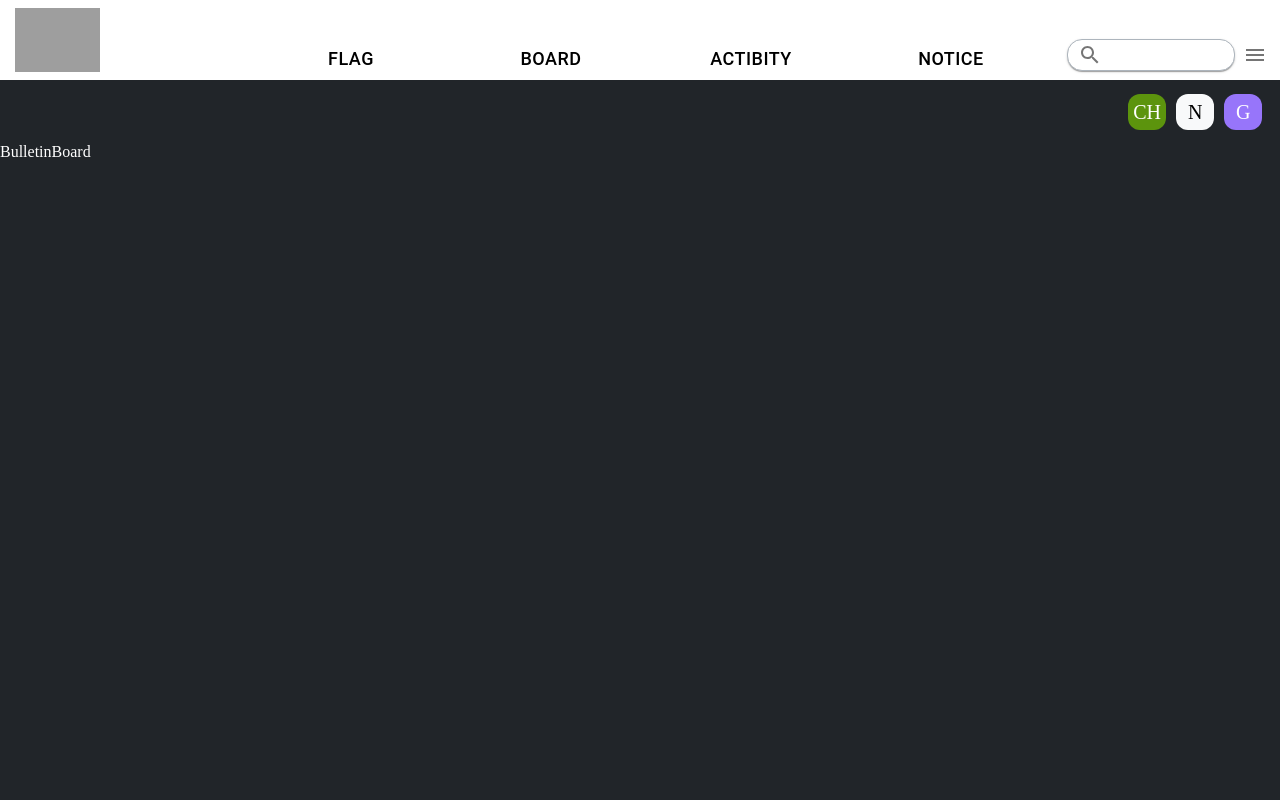
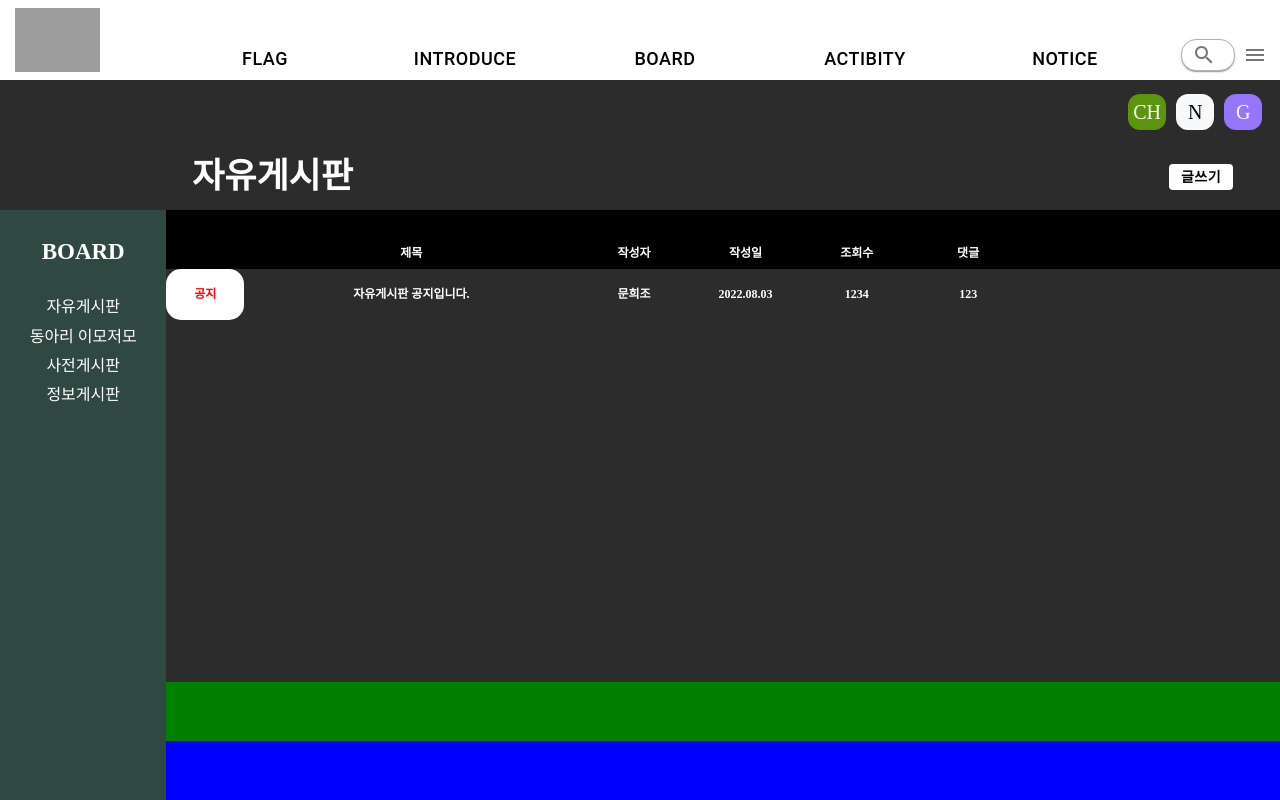
Before and after one commit to USW-Flag-Board/FrontEnd, a React (Create React App) app: page /board in a window 1280 px wide. Built offline with nearby package versions, Linux system fonts and the light colour scheme; grey boxes are pictures that could not be loaded; the HTML template or start-up script is replaced by a standard one.

Commit message:
feat: 자유게시판 수정

```diff
--- a/src/App.js
+++ b/src/App.js
@@ -23,7 +23,7 @@ const GlobalStyle = createGlobalStyle`
   body{
     color: white;
     margin: 0;
-    background-color: #212529;
+    background-color: #2C2C2C;
   }
 `;
 
--- a/src/component/Header.jsx
+++ b/src/component/Header.jsx
@@ -1,7 +1,7 @@
 import React, { useState } from "react";
 import SearchIcon from '@mui/icons-material/Search';
+import MenuIcon from '@mui/icons-material/Menu';
 import IconButton from '@mui/material/IconButton';
-import MenuIcon from '@mui/icons-material/Menu';
 import Paper from '@mui/material/Paper';
 import InputBase from '@mui/material/InputBase';
 import Box from '@mui/material/Box';
@@ -66,7 +66,7 @@ const ButtonItem = styled('div')({
 
 
 const Header = () => {
-  const sections = ["FLAG", "BOARD", "ACTIBITY", "NOTICE"];
+  const sections = ["FLAG", "INTRODUCE","BOARD", "ACTIBITY", "NOTICE"];
   const menuItem = ["STUDY", "PROJECT"];
   const [anchorEl, setAnchorEl] = useState(null);
   const buttonItem = [
@@ -99,7 +99,13 @@ const Header = () => {
                   aria-haspopup="true"
                   aria-expanded={open ? 'true' : undefined}
                   onClick={handleClick}
-                  sx={{width:"200px", height: "50px", display: "flex", alignItems: "flex-end", fontSize: "18px", color: "black","&:hover": {backgroundColor: "#adb5bd", borderRadius: "10px"}}}>{item}
+                  sx={{width:"200px",
+                      height: "50px",
+                      display: "flex",
+                      alignItems: "flex-end",
+                      fontSize: "18px",
+                      color: "black",
+                      "&:hover": {backgroundColor: "#adb5bd", borderRadius: "10px"}}}>{item}
                 </Button>)}
                 <Menu
                     id="fade-menu"
@@ -110,12 +116,27 @@ const Header = () => {
                     open={open}
                     onClose={handleClose}
                     TransitionComponent={Fade}>
-                  {menuItem.map((item)=> (<MenuItem key={item} onClick={handleClose} sx={{width:"200px", display: "flex", alignItems: "flex-end", justifyContent: "center", fontSize: "13px", borderBottom: "3px solid #adb5bd", "&:last-child": {borderBottom: "none"}}}>{item}</MenuItem>))}
+                  {menuItem.map((item)=> (<MenuItem
+                    key={item}
+                    onClick={handleClose}
+                    sx={{width:"200px",
+                        display: "flex",
+                        alignItems: "flex-end",
+                        justifyContent: "center",
+                        fontSize: "13px",
+                        borderBottom: "3px solid #adb5bd",
+                        "&:last-child": {borderBottom: "none"}}}>{item}
+                    </MenuItem>))}
                 </Menu>
               </MenuItems>
               <Paper
                 component="form"
-                sx={{display: 'flex', width: 250, height: 30, borderRadius: "15px", ml: 2, border: "1px solid #adb5bd"}}
+                sx={{display: 'flex',
+                    width: 250,
+                    height: 30,
+                    borderRadius: "15px",
+                    ml: 2,
+                    border: "1px solid #adb5bd"}}
                 >
                   <IconButton type="button" sx={{ p: '10px'}} aria-label="search">
                     <SearchIcon />
@@ -132,7 +153,11 @@ const Header = () => {
         </HomeHeader>
       </Box>
       <ButtonArea>
-        {buttonItem.map((item)=>(<ButtonItem key={item.name} style={{color: `${item.fontColor}`, backgroundColor: `${item.bgColor}` }}>{item.name}</ButtonItem>))}
+        {buttonItem.map((item)=>(<ButtonItem
+          key={item.name}
+          style={{color: `${item.fontColor}`,
+          backgroundColor: `${item.bgColor}` }}>{item.name}
+        </ButtonItem>))}
       </ButtonArea>
     </>
   );
--- a/src/component/SideBar.jsx
+++ b/src/component/SideBar.jsx
@@ -2,20 +2,52 @@ import React from 'react';
 import { styled } from '@mui/system';
 
 const SideArea = styled('div')({
-    width: "20%",
     height: "100%",
 });
 
 const SideBarBox = styled('div')({
-    backgroundColor: "#868e96",
     height: "100%",
     width: "100%",
 });
 
-export default function SideBar() {
+const ContentsTitle = styled('div')({
+    height: "5%",
+    width: "100%",
+    boxSizing: "border-box",
+    padding: "25%",
+    display: "flex",
+    alignItems: "center",
+    justifyContent: "center",
+    fontSize: "23px",
+    fontWeight: "700",
+});
+
+const ItemBox = styled('ul')({
+    display: 'flex',
+    alignItems: "center",
+    justifyContent: "center",
+    flexDirection: "column"
+});
+
+const Item = styled('li')({
+    padding: "4%",
+});
+
+
+
+const SideBar = (props) => {
     return (
-        <SideArea>
-            <SideBarBox></SideBarBox>
+        <SideArea sx={{width: props.width}}>
+            <SideBarBox sx={{backgroundColor: props.color}}>
+                <ContentsTitle>
+                    {props.title}
+                </ContentsTitle>
+                <ItemBox>
+                    {props.items.map((item)=>(<Item key={item}>{item}</Item>))}
+                </ItemBox>
+            </SideBarBox>
         </SideArea>
     )
 }
+
+export default SideBar;
--- a/src/pages/BulletinBoard.jsx
+++ b/src/pages/BulletinBoard.jsx
@@ -1,7 +1,139 @@
-import React from 'react'
+import React from 'react';
+import { styled } from '@mui/system';
+import SideBar from '../component/SideBar';
+import Button from '@mui/material/Button';
 
-export default function BulletinBoard() {
+const BoardArea = styled('div')({
+  height: "82vh",
+});
+
+const TitleArea = styled('div')({
+  height: "10%",
+  display: "flex",
+  paddingLeft: "15%",
+  alignItems: "center",
+});
+
+const TitleBox = styled('h2')({
+  fontWeight: "700",
+  height: "100%",
+  fontSize: "35px",
+  display: "flex",
+  alignItems: "center",
+});
+
+const ContentArea = styled('div')({
+  width: "100%",
+  height: "90%",
+  display: "flex",
+});
+
+const ListArea = styled('div')({
+  width: "87%",
+  height: "100%",
+});
+
+const ListBar = styled('div')({
+  height: "10%",
+  backgroundColor: "black",
+});
+
+const BarItemBox = styled('ul')({
+  width: "100%",
+  height: "100%",
+  display: "flex",
+  alignItems: "flex-end",
+});
+
+const BarItem = styled('li')({
+  boxSizing: "border-box",
+  width: "10%",
+  height: "100%",
+  color: "white",
+  display: "flex",
+  alignItems: "flex-end",
+  justifyContent: "center",
+  paddingBottom: "10px",
+  fontSize: "12px",
+  fontWeight: "600",
+  "&:nth-of-type(1)": {width: "7%"},
+  "&:nth-of-type(2)": {width: "30%"},
+});
+
+const ListBox = styled('div')({
+  height: "70%",
+});
+
+const ListThem = styled('div')({
+  height: "12.5%",
+  display: "flex",
+  flexWrap: "wrap",
+});
+
+const ListItem = styled('div')({
+  boxSizing: "border-box",
+  width: "10%",
+  height: "100%",
+  color: "white",
+  display: "flex",
+  alignItems: "center",
+  justifyContent: "center",
+  // flexDirection: "column",
+
+  fontSize: "12px",
+  fontWeight: "600",
+  "&:nth-of-type(1)": {width: "7%", backgroundColor: "white", borderRadius: "15px", color: "red", padding: 0},
+  "&:nth-of-type(2)": {width: "30%"},
+});
+
+const PageNation = styled('div')({
+  height: "10%",
+  backgroundColor: "green",
+});
+
+const FilterAndSearch = styled('div')({
+  height: "10%",
+  backgroundColor: "blue",
+});
+
+// #313131
+const BulletinBoard = () => {
+  const boardItem = ["자유게시판", "동아리 이모저모", "사전게시판", "정보게시판"];
+  const barItem = ["", "제목", "작성자", "작성일", "조회수", "댓글"];
+  const itemContents = ["공지", "자유게시판 공지입니다.", "문희조", "2022.08.03", "1234", "123"];
   return (
-    <div>BulletinBoard</div>
+    <BoardArea>
+      <TitleArea>
+        <TitleBox>자유게시판</TitleBox>
+        <Button sx={{backgroundColor: "white",
+          height: "3.3vh",
+          color: "black",
+          fontWeight: "700",
+          marginLeft: "75%",
+          "&:hover": {backgroundColor: "white"}}}>글쓰기</Button>
+      </TitleArea>
+      <ContentArea>
+        <SideBar title={"BOARD"}
+          color={"#2F4842"}
+          width={"13%"}
+          items={boardItem}/>
+        <ListArea>
+          <ListBar>
+            <BarItemBox>
+              {barItem.map((item) => <BarItem key={item}>{item}</BarItem>)}
+            </BarItemBox>
+          </ListBar>
+          <ListBox>
+            <ListThem>
+              {itemContents.map((item) => <ListItem key={item}>{item}</ListItem>)}
+            </ListThem>
+          </ListBox>
+          <PageNation></PageNation>
+          <FilterAndSearch></FilterAndSearch>
+        </ListArea>
+      </ContentArea>
+    </BoardArea>
   )
 }
+
+export default BulletinBoard;
--- a/src/pages/Home.jsx
+++ b/src/pages/Home.jsx
@@ -1,6 +1,7 @@
 import React from 'react'
 import { styled } from '@mui/system';
 import SideBar from '../component/SideBar';
+
 
 const HomeArea = styled('div')({
     height: "82vh",
@@ -86,7 +87,7 @@ const Home = () => {
         {title: "STUDY", content: ["ALGORITHM", "WEB-BACKEND"]},
         {title: "PROJECT", content: ["FLAG-게시판"]}
     ];
-
+    const homeItem = ["USER","전체 멤버 보기", "랭킹?", "관리자 페이지"];
     return (
         <>
             <HomeArea>
@@ -123,7 +124,7 @@ const Home = () => {
                         </UserBox>
                     </NoticeArea>
                 </FeedArea>
-                <SideBar/>
+                <SideBar color={"#868e96"} width={"20%"} items={homeItem} title={"FLAG"}/>
             </HomeArea>
         </>
     )
```
